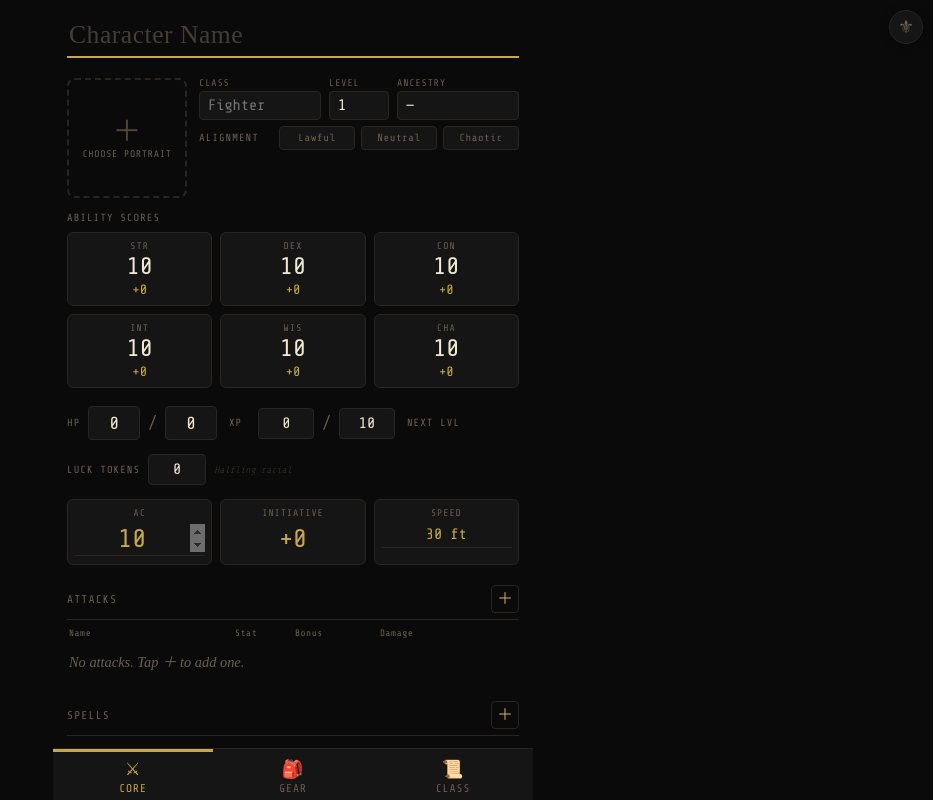
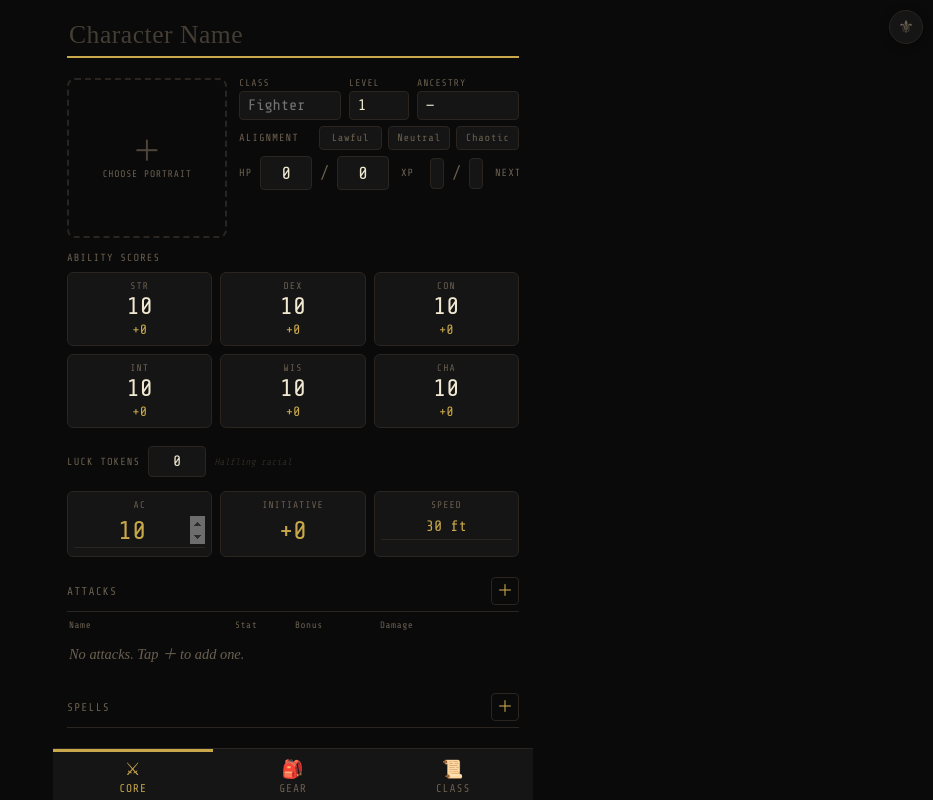
Before and after one commit to jfabre/shadowdark-sheet, a plain HTML site: page index.html in a window 1280 px wide. Shown: the whole page, without its empty margins (347-1280 px from the left). Drawn offline with nearby package versions, Linux system fonts and the light colour scheme; a web font is replaced by a local one.

Commit message:
feat: Move HP/XP row into portrait right column (sd-7yd)

```diff
--- a/index.html
+++ b/index.html
@@ -70,14 +70,6 @@
               <button class="align-btn" data-value="Chaotic">Chaotic</button>
             </div>
           </div>
-        </div>
-      </div>
-
-      <!-- Ability scores 2×3 grid -->
-      <div class="section-label">Ability Scores</div>
-      <div class="ability-grid" id="ability-grid">
-        <!-- populated by JS -->
-      </div>
 
           <!-- HP and XP on same line -->
           <div class="hp-xp-row">
@@ -94,6 +86,14 @@
               <input type="number" id="char-xp-next" min="0" value="10" />
               <span class="field-label" style="margin-left:4px;min-width:unset">next lvl</span>
             </div>
+          </div>
+        </div>
+      </div>
+
+      <!-- Ability scores 2×3 grid -->
+      <div class="section-label">Ability Scores</div>
+      <div class="ability-grid" id="ability-grid">
+        <!-- populated by JS -->
       </div>
 
       <!-- Luck tokens (Halfling racial) -->
--- a/style.css
+++ b/style.css
@@ -308,8 +308,8 @@ body {
 }
 
 .portrait-frame {
-  width: 120px;
-  height: 120px;
+  width: 160px;
+  height: 160px;
   border: 2px dashed var(--border);
   border-radius: 8px;
   position: relative;
@@ -397,9 +397,10 @@ body {
   display: flex;
   align-items: center;
   gap: 12px;
-  margin-bottom: 14px;
+  margin-bottom: 6px;
   min-width: 0;
   overflow: hidden;
+  width: 100%;
 }
 
 /* XP row */
```
Lines whose indentation alone changed are shown as unchanged.
